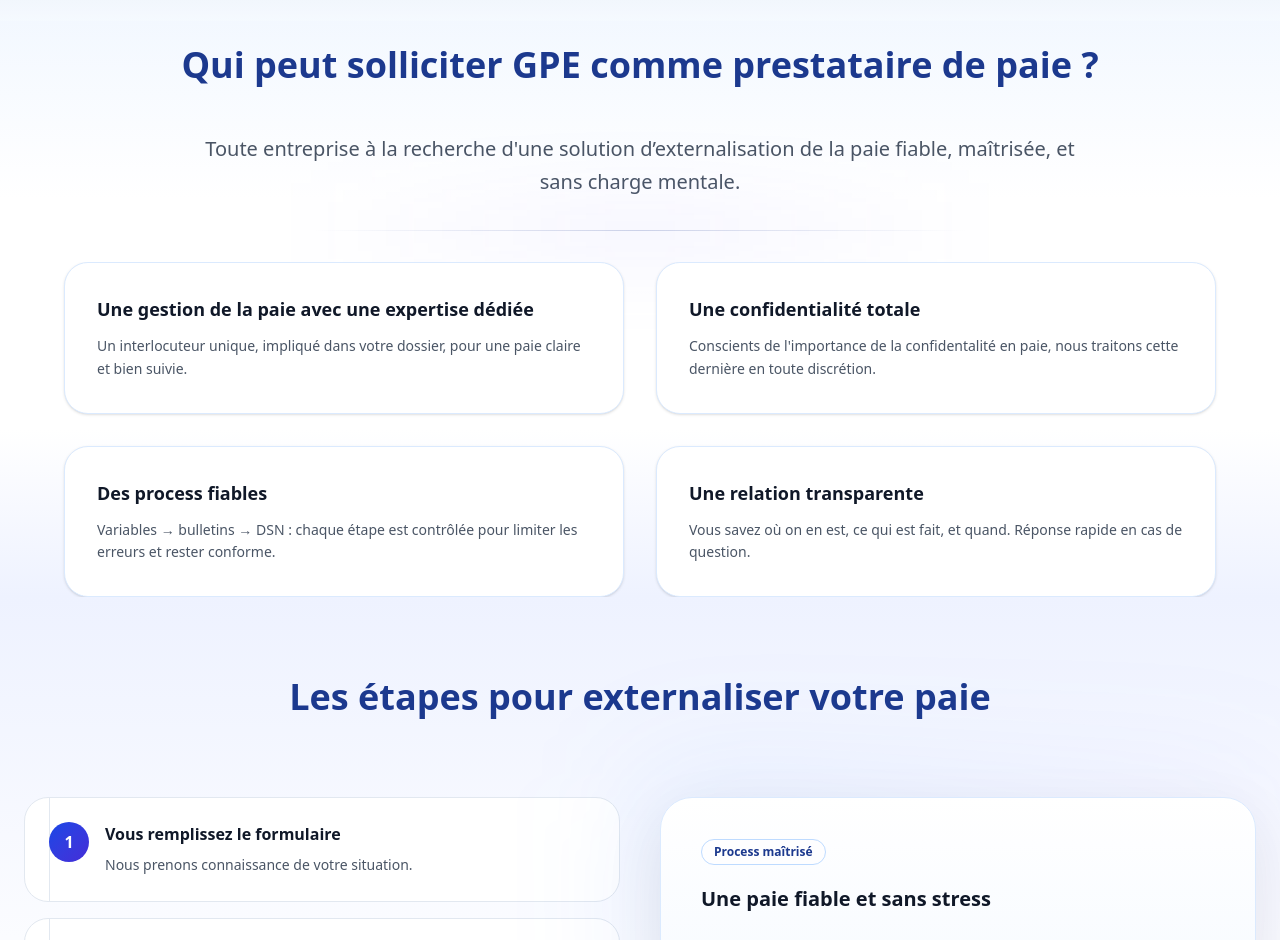
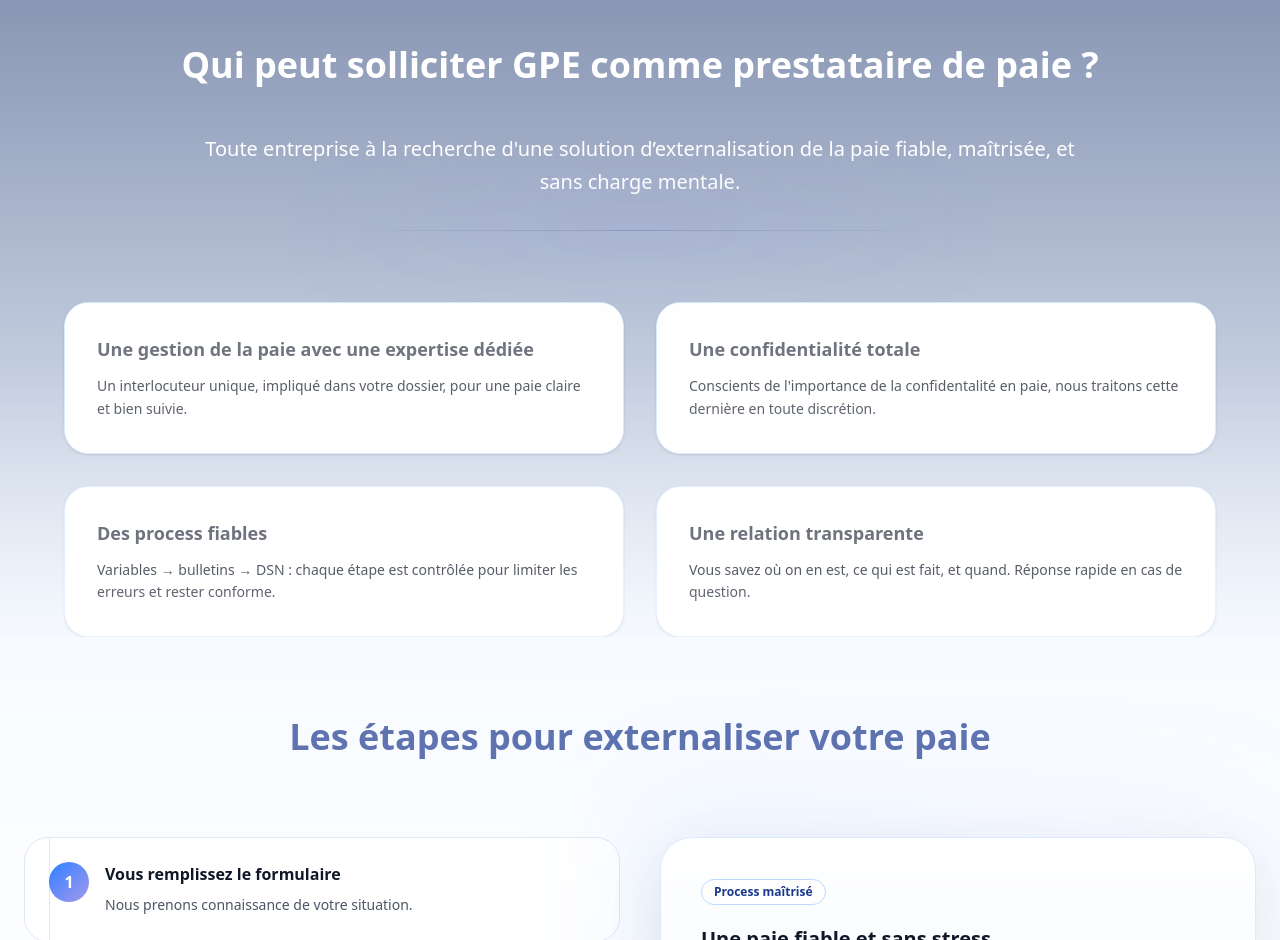
Before and after one commit to bassemshili3-cpu/gpe-solutions, a Next.js app: page / in a window 1280 px wide. Shown: the part 1860-2800 px from the top of the page. Built offline with nearby package versions, Linux system fonts and the light colour scheme.

Commit message:
Update 7.8

```diff
--- a/app/page.tsx
+++ b/app/page.tsx
@@ -298,24 +298,24 @@
           </a>
         </div>
   </section>
-</div>
+
 
  {/* ================= À QUI S’ADRESSE ================= */}
-<section className="relative overflow-hidden bg-gradient-to-b from-blue-50/75 to-blue-20">
+
   <div className="max-w-6xl mx-auto">
     <AnimatedFadeIn>
-      <h2 className="mt-6 text-3xl md:text-4xl font-bold text-blue-900 text-center">
+      <h2 className="mt-6 text-3xl md:text-4xl font-bold text-white text-center">
         Qui peut solliciter GPE comme prestataire de paie ?
       </h2>
 
       {/* Ligne principale */}
-      <p className="mt-12 text-lg md:text-xl text-gray-600 leading-relaxed max-w-4xl mx-auto text-center">
+      <p className="mt-12 text-lg md:text-xl text-white leading-relaxed max-w-4xl mx-auto text-center">
         Toute entreprise à la recherche d'une solution d’externalisation de la paie fiable, maîtrisée, et sans charge mentale.
       </p>
 
     </AnimatedFadeIn>
   </div>
-</section>
+
 
 <div className="my-18 flex justify-center">
   <div className="relative h-px w-164 -mt-10">
@@ -324,51 +324,51 @@
   </div>
 </div>
      {/* ================= POURQUOI GPE SOLUTIONS ================= */}
-<section className="relative overflow-hidden bg-gradient-to-b from-blue-20 via-white to-indigo-50 -mt-20">
-  <div className="max-w-6xl mx-auto">
+
+  <div className="-mt-10 max-w-6xl mx-auto">
    <div className="grid grid-cols-1 md:grid-cols-2 gap-8">
       <div className="rounded-3xl border border-blue-100 bg-white p-8 shadow-sm">
-        <h3 className="text-lg font-bold text-gray-900 mb-3">
+        <h3 className="text-lg font-bold text-gray-900/60 mb-3">
           Une gestion de la paie avec une expertise dédiée
         </h3>
-        <p className="text-sm text-gray-600 leading-relaxed">
+        <p className="text-sm text-gray-900/70 leading-relaxed">
           Un interlocuteur unique, impliqué dans votre dossier, pour une paie
           claire et bien suivie.
         </p>
       </div>
 
       <div className="rounded-3xl border border-blue-100 bg-white p-8 shadow-sm">
-        <h3 className="text-lg font-bold text-gray-900 mb-3">
+        <h3 className="text-lg font-bold text-gray-900/60 mb-3">
           Une confidentialité totale
         </h3>
-        <p className="text-sm text-gray-600 leading-relaxed">
+        <p className="text-sm text-gray-900/70 leading-relaxed">
           Conscients de l'importance de la confidentalité en paie, nous traitons cette dernière en toute discrétion.
         </p>
       </div>
 
       <div className="rounded-3xl border border-blue-100 bg-white p-8 shadow-sm">
-        <h3 className="text-lg font-bold text-gray-900 mb-3">
+        <h3 className="text-lg font-bold text-gray-900/80 mb-3">
           Des process fiables
         </h3>
-        <p className="text-sm text-gray-600 leading-relaxed">
+        <p className="text-sm text-gray-900 leading-relaxed">
           Variables → bulletins → DSN : chaque étape est contrôlée pour limiter
           les erreurs et rester conforme.
         </p>
       </div>
 
       <div className="rounded-3xl border border-blue-100 bg-white p-8 shadow-sm">
-        <h3 className="text-lg font-bold text-gray-900 mb-3">
+        <h3 className="text-lg font-bold text-gray-900/80 mb-3">
           Une relation transparente
         </h3>
-        <p className="text-sm text-gray-600 leading-relaxed">
+        <p className="text-sm text-gray-900 leading-relaxed">
           Vous savez où on en est, ce qui est fait, et quand. Réponse rapide en
           cas de question.
         </p>
       </div>
     </div>
   </div>
-</section>
 
+</div>
 
  {/* ================= ÉTAPES (animation) ================= */}
 
--- a/components/StepsTypingClient.tsx
+++ b/components/StepsTypingClient.tsx
@@ -102,10 +102,10 @@
     return () => clearInterval(t);
   }, [activeIndex]);
  return (
-    <section ref={sectionRef} className="py-20 px-6 bg-gradient-to-b from-indigo-50 via-white to-white">
+    <section ref={sectionRef} className="py-20 px-6 bg-gradient-to-b from-blue-50/50 via-white to-white">
       <div className="max-w-6x1 mx-auto">
         <div className="text-center">
-          <h2 className="text-3xl md:text-4xl font-bold text-blue-900">
+          <h2 className="text-3xl md:text-4xl font-bold text-blue-900/70">
             Les étapes pour externaliser votre paie
           </h2>
         </div>
@@ -136,7 +136,7 @@
                   <div className="absolute left-6 top-0 bottom-0 w-px bg-slate-200" />
 
                   <div className="flex items-start gap-4">
-                    <div className="relative z-10 flex h-10 w-10 items-center justify-center rounded-full bg-gradient-to-br from-blue-700 to-indigo-700 text-white font-bold">
+                    <div className="relative z-10 flex h-10 w-10 items-center justify-center rounded-full bg-gradient-to-br from-blue-500 to-indigo-700/50 text-white font-bold">
                       {s.n}
                     </div>
 
@@ -192,15 +192,6 @@
                   <div className="mt-1 text-sm text-gray-700">Un interlocuteur dédié</div>
                 </div>
               </div>
-
-              {/* CTA */}
-
-
-
-
-              <p className="mt-3 text-center text-xs text-gray-500">
-                Réponse sous 24h • Sans engagement
-              </p>
             </div>
           </div>
         </div>
```
